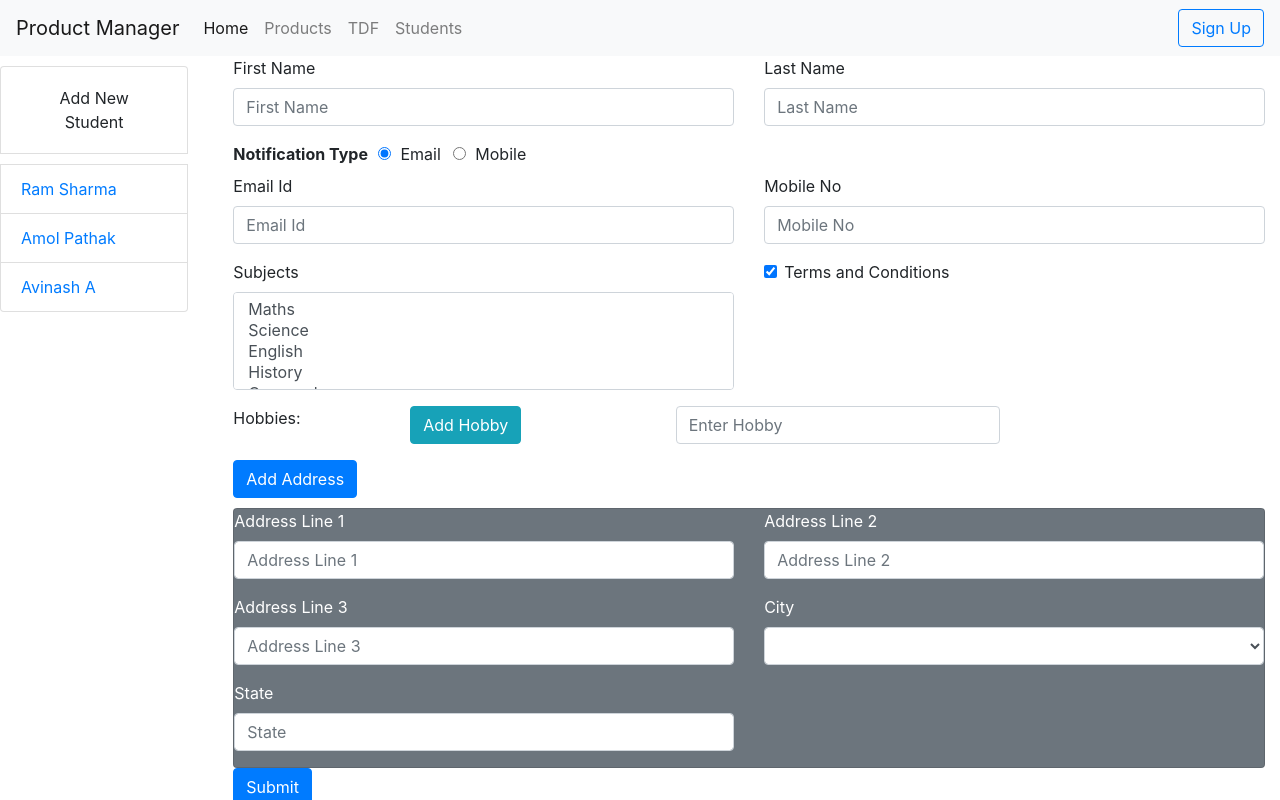
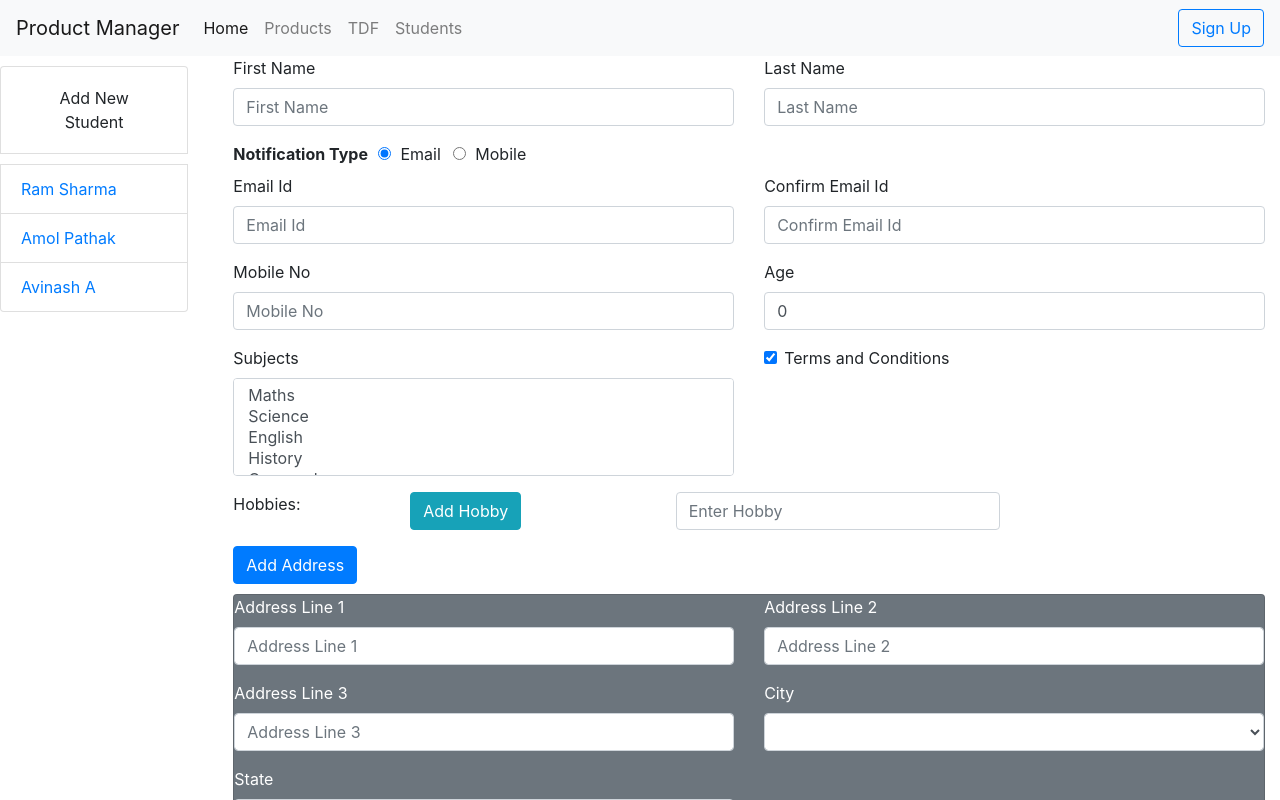
Before and after one commit to jrp1414/KNS_Ang_June, an Angular app: page /students/new in a window 1280 px wide. Shown: the top 800 px of the page. Built offline with nearby package versions, Linux system fonts and the light colour scheme.

Commit message:
Reactive Forms Example Completed

```diff
--- a/src/app/components/students/add-student/add-student.component.html
+++ b/src/app/components/students/add-student/add-student.component.html
@@ -6,7 +6,7 @@
         <div class="form-group">
           <label for="FirstName">First Name</label>
           <input type="text" id="FirstName"
-            [class.is-invalid]="studentForm.get('FirstName').errors?.required && studentForm.get('FirstName').touched"
+            [class.is-invalid]="studentForm.get('FirstName').errors && studentForm.get('FirstName').touched"
             class="form-control" formControlName="FirstName" placeholder="First Name">
           <small *ngIf="studentForm.get('FirstName').errors?.required && studentForm.get('FirstName').touched"
             class="text-muted">First Name is Mandatory</small>
@@ -16,7 +16,7 @@
         <div class="form-group">
           <label for="LastName">Last Name</label>
           <input type="text" id="LastName" class="form-control" formControlName="LastName" placeholder="Last Name"
-            [class.is-invalid]="studentForm.get('LastName').errors?.required && studentForm.get('LastName').touched">
+            [class.is-invalid]="studentForm.get('LastName').errors && studentForm.get('LastName').touched">
           <small *ngIf="studentForm.get('LastName').errors?.required && studentForm.get('LastName').touched"
             class="text-muted">Last Name is Mandatory</small>
         </div>
@@ -27,38 +27,72 @@
         <label style="margin-right: 10px; font-weight: bold">Notification Type</label>
         <div class="form-check form-check-inline">
           <label class="form-check-label">
-            <input class="form-check-input" type="radio" formControlName="NotificationType"
-              (click)="OnNotificationChange('email')" name="NotificationType" value="email"> Email
+            <input class="form-check-input" type="radio" formControlName="NotificationType" name="NotificationType"
+              value="email"> Email
           </label>
         </div>
         <div class="form-check form-check-inline">
           <label class="form-check-label">
             <input class="form-check-input" type="radio" name="NotificationType" formControlName="NotificationType"
-              (click)="SetNotificationValidation('mobile')" value="mobile"> Mobile
+              value="mobile"> Mobile
           </label>
         </div>
+      </div>
+    </div>
+    <div class="row" formGroupName="Email">
+      <div class="col-md-6">
+        <div class="form-group">
+          <label for="EmailId">Email Id</label>
+          <input type="email" id="EmailId" class="form-control" formControlName="EmailId" placeholder="Email Id"
+            [class.is-invalid]="(studentForm.get('Email.EmailId').errors && studentForm.get('Email.EmailId').touched)
+            || studentForm.get('Email').errors?.match">
+          <small *ngIf="studentForm.get('Email.EmailId').errors?.required && studentForm.get('Email.EmailId').touched"
+            class="text-muted">Email Id is Mandatory</small>
+          <small *ngIf="studentForm.get('Email.EmailId').errors?.email && studentForm.get('Email.EmailId').touched"
+            class="text-muted">Invalid Email Id</small>
+        </div>
+      </div>
+      <div class="col-md-6">
+        <div class="form-group">
+          <label for="ConfirmEmailId">Confirm Email Id</label>
+          <input type="email" id="ConfirmEmailId" class="form-control" formControlName="ConfirmEmailId"
+            placeholder="Confirm Email Id" [class.is-invalid]="
+            (studentForm.get('Email.ConfirmEmailId').errors
+          && studentForm.controls.Email.controls.ConfirmEmailId.touched) ||
+          studentForm.get('Email').errors?.match
+          ">
+          <small
+            *ngIf="studentForm.get('Email.ConfirmEmailId').errors?.required && studentForm.get('Email.ConfirmEmailId').touched"
+            class="text-muted">Confirm Email Id is Mandatory</small>
+          <small
+            *ngIf="studentForm.get('Email.ConfirmEmailId').errors?.email && studentForm.get('Email.ConfirmEmailId').touched"
+            class="text-muted">Invalid Email Id</small>
+        </div>
+      </div>
+      <div class="col-md-6">
+        <!-- <small *ngIf="studentForm.get('Email').errors?.match" class="text-muted">Both Emails Not Matching</small> -->
+        <small *ngIf="studentForm.controls.Email.errors?.match" class="text-muted">Both Emails Not Matching</small>
       </div>
     </div>
     <div class="row">
       <div class="col-md-6">
         <div class="form-group">
-          <label for="EmailId">Email Id</label>
-          <input type="email" id="EmailId" class="form-control" formControlName="EmailId" placeholder="Email Id"
-            [class.is-invalid]="(studentForm.get('EmailId').errors?.required || studentForm.get('EmailId').errors?.email) && studentForm.get('EmailId').touched">
-          <small *ngIf="studentForm.get('EmailId').errors?.required && studentForm.get('EmailId').touched"
-            class="text-muted">Email Id is Mandatory</small>
-          <small *ngIf="studentForm.get('EmailId').errors?.email && studentForm.get('EmailId').touched"
-            class="text-muted">Invalid Email Id</small>
+          <label for="MobileNo">Mobile No</label>
+          <input type="text" id="MobileNo" class="form-control" formControlName="MobileNo"
+            [class.is-invalid]="studentForm.get('MobileNo').errors && studentForm.get('MobileNo').touched"
+            placeholder="Mobile No">
+          <small *ngIf="studentForm.get('MobileNo').errors?.required && studentForm.get('MobileNo').touched"
+            class="text-muted">Mobile No is Mandatory</small>
         </div>
       </div>
       <div class="col-md-6">
         <div class="form-group">
-          <label for="MobileNo">Mobile No</label>
-          <input type="text" id="MobileNo" class="form-control" formControlName="MobileNo"
-            [class.is-invalid]="studentForm.get('MobileNo').errors?.required && studentForm.get('MobileNo').touched"
-            placeholder="Mobile No">
-          <small *ngIf="studentForm.get('MobileNo').errors?.required && studentForm.get('MobileNo').touched"
-            class="text-muted">Mobile No is Mandatory</small>
+          <label for="Age">Age</label>
+          <input type="number" id="Age" class="form-control" formControlName="Age"
+            [class.is-invalid]="studentForm.get('Age').errors && studentForm.get('Age').touched"
+            placeholder="Age">
+          <small *ngIf="studentForm.get('Age').errors?.range && studentForm.get('Age').touched" class="text-muted">Age
+            Should be between 8 and 18</small>
         </div>
       </div>
     </div>
--- a/src/app/components/students/add-student/add-student.component.ts
+++ b/src/app/components/students/add-student/add-student.component.ts
@@ -1,5 +1,7 @@
 import { Component, OnInit } from '@angular/core';
-import { FormGroup, FormControl, FormArray, Validators, FormBuilder } from '@angular/forms';
+import { FormGroup, FormControl, FormArray, Validators, FormBuilder, AbstractControl, ValidatorFn } from '@angular/forms';
+import { RangeValidator } from "../../../shared/RangeValidator";
+import { Match } from 'src/app/shared/MatchValidator'
 
 @Component({
   selector: 'app-add-student',
@@ -22,15 +24,24 @@ export class AddStudentComponent implements OnInit {
 
   ngOnInit() {
     this.studentForm = this.fb.group({
-      FirstName: ["",Validators.required],
+      FirstName: ["", Validators.required],
       LastName: ["", Validators.required],
       NotificationType: "email",
       MobileNo: "",
-      EmailId: ["", [Validators.required, Validators.email]],
+      Email: this.fb.group({
+        EmailId: ["", [Validators.required, Validators.email]],
+        ConfirmEmailId: ["", [Validators.required, Validators.email]]
+      },{validator:Match("EmailId","ConfirmEmailId")}),
       TermsAndConditions: true,
       Subjects: "",
+      // Age:[0,RangeValidator],
+      Age: [0, RangeValidator(8, 18)],
       hobbies: this.hobbies,
       addresses: this.addresses
+    });
+
+    this.studentForm.get("NotificationType").valueChanges.subscribe((val) => {
+      this.SetNotificationValidation(val);
     });
   }
 
--- /dev/null
+++ b/src/app/shared/MatchValidator.ts
@@ -0,0 +1,33 @@
+import { AbstractControl, ValidatorFn } from '@angular/forms';
+
+export function Match(field1:string,field2:string):ValidatorFn{
+    return function (c:AbstractControl):{[key:string]:boolean}|null{
+        let c1 = c.get(field1);
+        let c2=c.get(field2);
+
+        if(c1.pristine || c2.pristine){
+            return null;
+        }
+
+        if(c1.value === c2.value){
+            return null;
+        }
+
+        return {match:true};
+    };
+}
+
+// export function EmailMatch(c:AbstractControl):{[key:string]:boolean}|null{
+//     let email = c.get("EmailId");
+//     let confirmEmail=c.get("ConfirmEmailId");
+
+//     if(email.pristine || confirmEmail.pristine){
+//         return null;
+//     }
+
+//     if(email.value === confirmEmail.value){
+//         return null;
+//     }
+
+//     return {match:true};
+// }
--- /dev/null
+++ b/src/app/shared/RangeValidator.ts
@@ -0,0 +1,24 @@
+import { AbstractControl, ValidatorFn } from '@angular/forms';
+
+export function RangeValidator(min:number,max:number):ValidatorFn {
+    return function (c:AbstractControl):{[key:string]:boolean} | null {
+      if(c.pristine && c.invalid){
+        return null;
+      }
+      if(c.value>=min && c.value<=max){
+        return null;
+      }
+      return {range:true};
+    }
+  }
+
+
+  // function RangeValidator(c:AbstractControl):{[key:string]:boolean} | null {
+  //   if(c.pristine && c.invalid){
+  //     return null;
+  //   }
+  //   if(c.value>=6 && c.value<=14){
+  //     return null;
+  //   }
+  //   return {range:true};
+  // }
```
